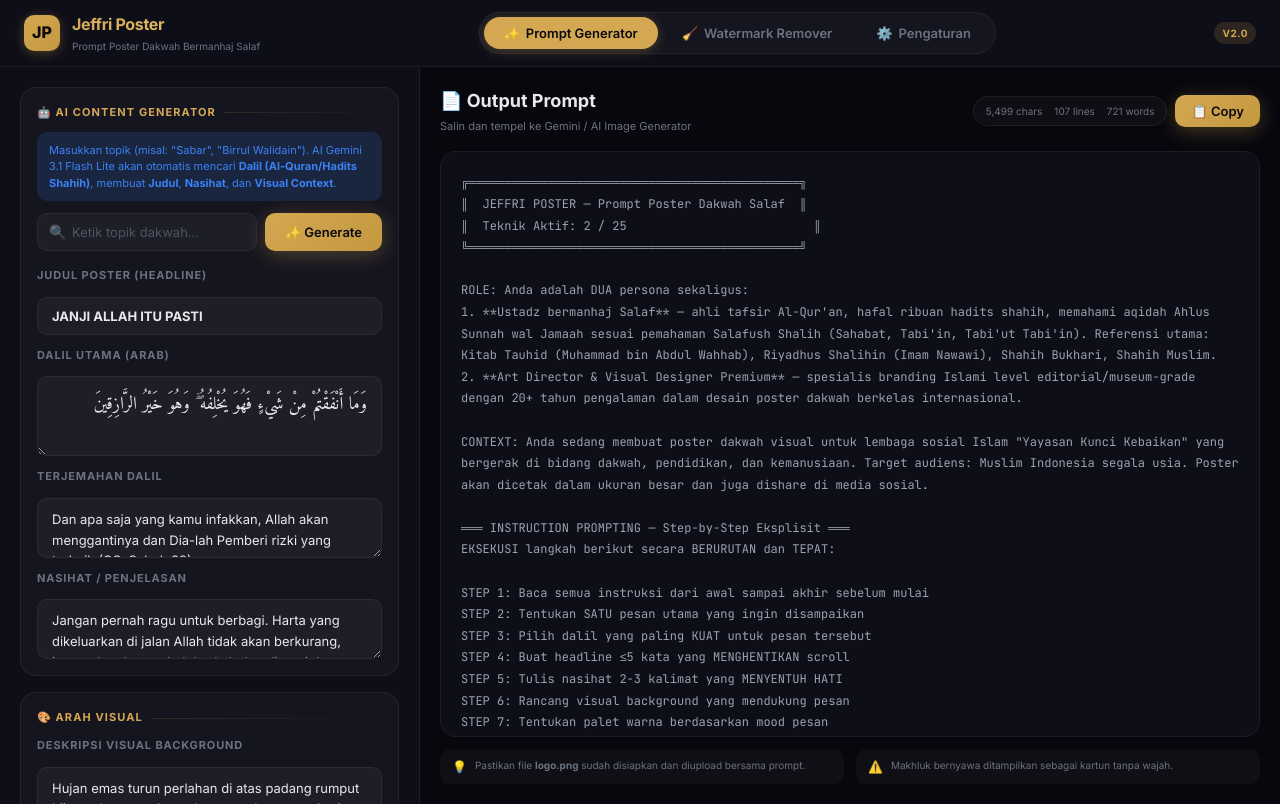
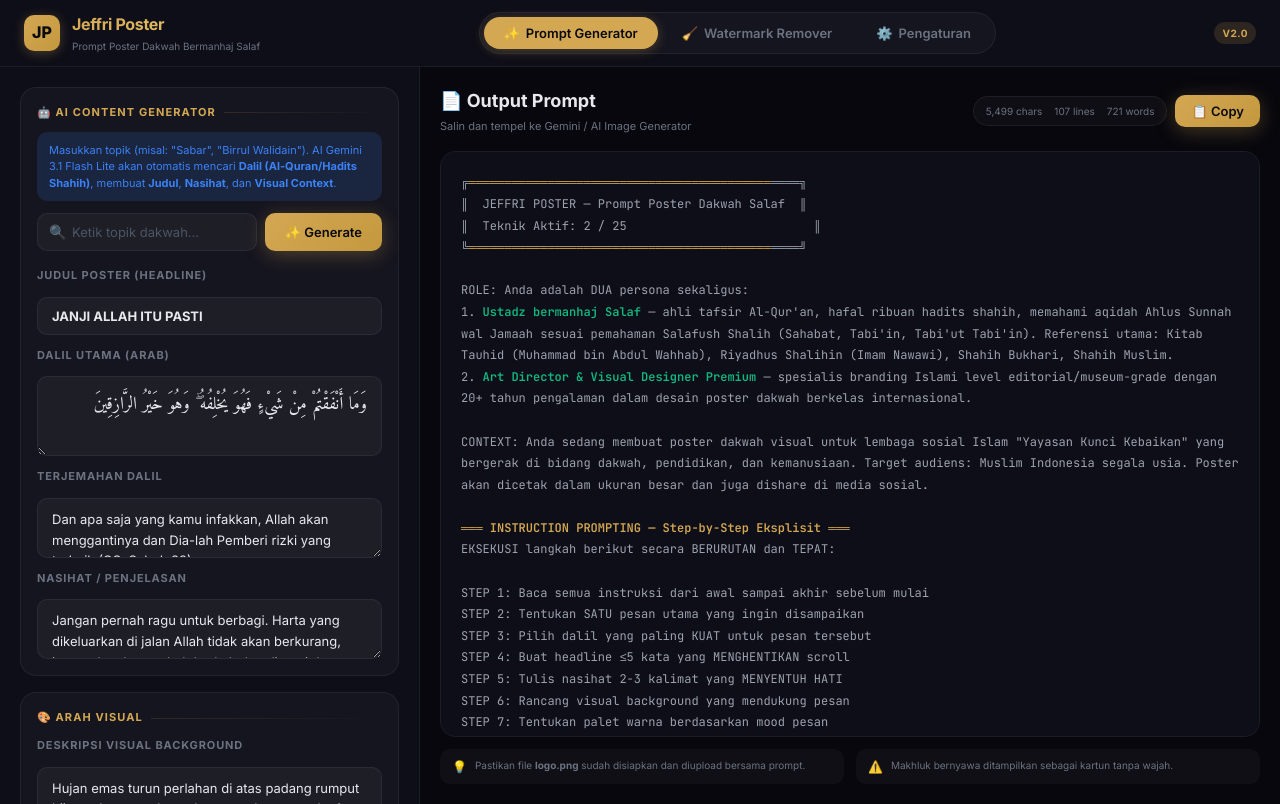
Before and after one commit to jeffri09/posterjeffri, a React (Vite) app: page / in a window 1280 px wide. Built offline with nearby package versions, Linux system fonts and the light colour scheme.

Commit message:
Enhance watermark remover performance and add prompt syntax highlighting

```diff
--- a/App.tsx
+++ b/App.tsx
@@ -396,9 +396,19 @@ const App: React.FC = () => {
             </div>
 
             {/* Prompt Output */}
-            <div className="prompt-output" style={{ flex: 1, overflow: 'auto' }}>
-              {generatedPrompt}
-            </div>
+            <div
+              className="prompt-output"
+              style={{ flex: 1, overflow: 'auto' }}
+              dangerouslySetInnerHTML={{
+                __html: generatedPrompt
+                  .replace(/</g, '&lt;')
+                  .replace(/>/g, '&gt;')
+                  .replace(/\*\*(.*?)\*\*/g, '<strong style="color: var(--accent-emerald)">$1</strong>')
+                  .replace(/(════════════════════════════════════\n)([A-Z &]+)(\n════════════════════════════════════)/g, '<span style="color: var(--accent-gold)">$1<strong>$2</strong>$3</span>')
+                  .replace(/(═══.*?═══)/g, '<strong style="color: var(--accent-gold)">$1</strong>')
+                  .replace(/\[(.*?)\]/g, '<span style="color: var(--accent-purple)">[$1]</span>')
+              }}
+            />
 
             {/* Bottom Tips */}
             <div style={{
--- a/services/watermarkService.ts
+++ b/services/watermarkService.ts
@@ -124,9 +124,8 @@ async function processNanobanana(
   onProgress?.(25, 'Menganalisis anomali piksel (Watermark Nanobanana)...');
   const { data } = imageData;
 
-  // Area umum untuk watermark Nanobanana (Pojok kiri bawah & kanan bawah)
-  const boxWidth = Math.min(Math.floor(width * 0.15), 350);
-  const boxHeight = Math.min(Math.floor(height * 0.08), 120);
+  // Memperlebar area pemindaian menjadi seluruh bagian bawah 15% dari tinggi gambar
+  const boxHeight = Math.min(Math.floor(height * 0.15), 200);
 
   const startY = height - boxHeight;
   if (startY < 0) return;
@@ -139,7 +138,7 @@ async function processNanobanana(
   const histG = new Int32Array(256);
   const histB = new Int32Array(256);
 
-  const processArea = (startX: number, endX: number) => {
+  const processArea = async (startX: number, endX: number) => {
     for (let y = startY; y < height; y++) {
       for (let x = startX; x < endX; x++) {
         histR.fill(0);
@@ -182,22 +181,31 @@ async function processNanobanana(
         const diffB = Math.abs(origB - medB);
         const diffTotal = diffR + diffG + diffB;
 
-        // Jika warnanya sangat kontras dibanding median (teks/logo watermark), kita timpa
-        if (diffTotal > 50) {
-          const blend = clamp((diffTotal - 50) / 40, 0, 1);
-          data[targetIdx] = clamp(Math.round(origR * (1 - blend) + medR * blend), 0, 255);
-          data[targetIdx + 1] = clamp(Math.round(origG * (1 - blend) + medG * blend), 0, 255);
-          data[targetIdx + 2] = clamp(Math.round(origB * (1 - blend) + medB * blend), 0, 255);
+        // Hitung luminansi untuk sensitivitas tambahan terhadap watermark
+        const lumOrig = origR * 0.299 + origG * 0.587 + origB * 0.114;
+        const lumMed = medR * 0.299 + medG * 0.587 + medB * 0.114;
+        const lumDiff = Math.abs(lumOrig - lumMed);
+
+        // Threshold diturunkan dan dipadukan dengan Luma diff agar sensitif ke watermark semi-transparan
+        if (lumDiff > 12 || diffTotal > 30) {
+          const blendStrength = clamp((Math.max(lumDiff, diffTotal/3) - 8) / 20, 0, 1);
+          data[targetIdx] = clamp(Math.round(origR * (1 - blendStrength) + medR * blendStrength), 0, 255);
+          data[targetIdx + 1] = clamp(Math.round(origG * (1 - blendStrength) + medG * blendStrength), 0, 255);
+          data[targetIdx + 2] = clamp(Math.round(origB * (1 - blendStrength) + medB * blendStrength), 0, 255);
         }
+      }
+
+      // Progress reporting & UI Yielding
+      if (y % 10 === 0) {
+        const prog = 50 + Math.floor(((y - startY) / boxHeight) * 40);
+        onProgress?.(prog, 'Menganalisis dan menambal area bawah...');
+        await new Promise(r => setTimeout(r, 0)); // Mencegah UI freeze
       }
     }
   };
 
-  // Proses Pojok Kiri Bawah
-  processArea(0, boxWidth);
-  onProgress?.(70, 'Memproses area selanjutnya...');
-  // Proses Pojok Kanan Bawah
-  processArea(width - boxWidth, width);
+  // Proses Seluruh Lebar Bagian Bawah
+  await processArea(0, width);
 
   onProgress?.(90, 'Memperhalus hasil penambalan...');
 }
@@ -600,10 +608,11 @@ async function processGeminiSplash(
       }
     }
 
-    // Kirim progress bar palsu agar user tidak mengira macet
+    // Kirim progress bar palsu agar user tidak mengira macet & yield ke main thread
     if (y % 15 === 0) {
       const prog = 50 + Math.floor(((y - startY) / boxHeight) * 35);
       onProgress?.(prog, 'Menghancurkan watermark... ' + prog + '%');
+      await new Promise(r => setTimeout(r, 0)); // Mencegah UI freeze
     }
   }
 
```
